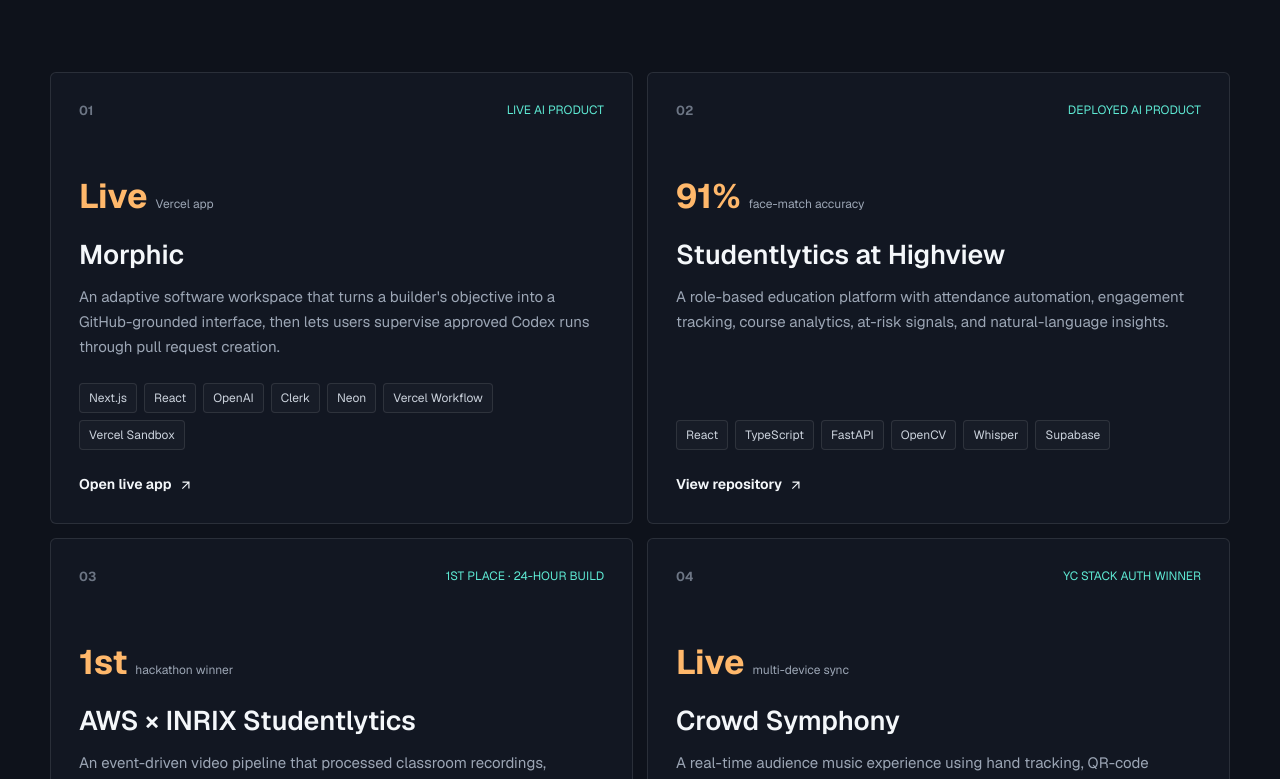
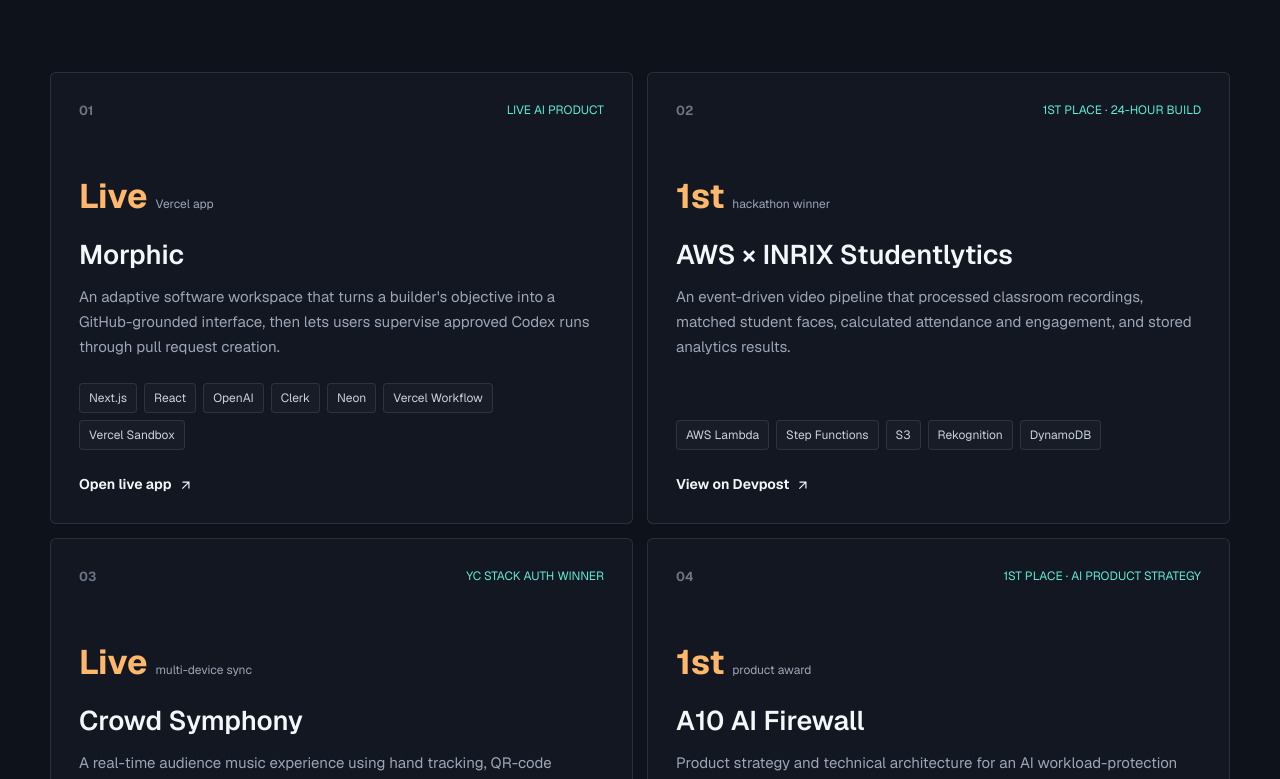
Before and after one commit to taranggoyal70/Tarang-Portfolio, a React (Vite) app: page / in a window 1280 px wide. Shown: the part 3241-4020 px from the top of the page. Built offline with nearby package versions, Linux system fonts and the light colour scheme; no server answers; the HTML template or start-up script is replaced by a standard one.

Commit message:
Remove Highview project card

```diff
--- a/src/components/Work.tsx
+++ b/src/components/Work.tsx
@@ -20,17 +20,6 @@
     statLabel: "Vercel app",
     link: "https://morphic-murex.vercel.app/",
     linkLabel: "Open live app",
-  },
-  {
-    title: "Studentlytics at Highview",
-    category: "Deployed AI product",
-    description:
-      "A role-based education platform with attendance automation, engagement tracking, course analytics, at-risk signals, and natural-language insights.",
-    tools: ["React", "TypeScript", "FastAPI", "OpenCV", "Whisper", "Supabase"],
-    stat: "91%",
-    statLabel: "face-match accuracy",
-    link: "https://github.com/taranggoyal70/HighView",
-    linkLabel: "View repository",
   },
   {
     title: "AWS × INRIX Studentlytics",
```
